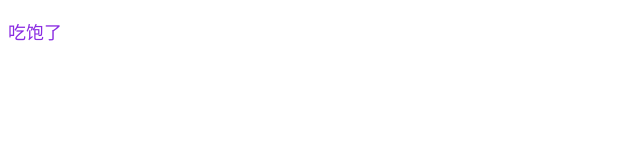
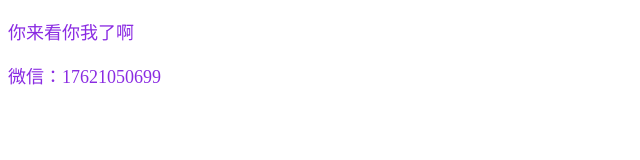
Before and after one commit to chibaole/chibaole.github.io, a plain HTML site: page index.html in a window 1280 px wide. Shown: the whole page, without its empty margins (0-640 px from the left). Drawn offline with Linux system fonts and the light colour scheme.

Commit message:
个人网站github页展示

```diff
--- a/index.html
+++ b/index.html
@@ -15,7 +15,8 @@
     }
 </style>
 <body>
-<p>吃饱了</p>
+<p>你来看你我了啊</p>
+<p>微信：17621050699</p>
 
 </body>
 </html>
```
